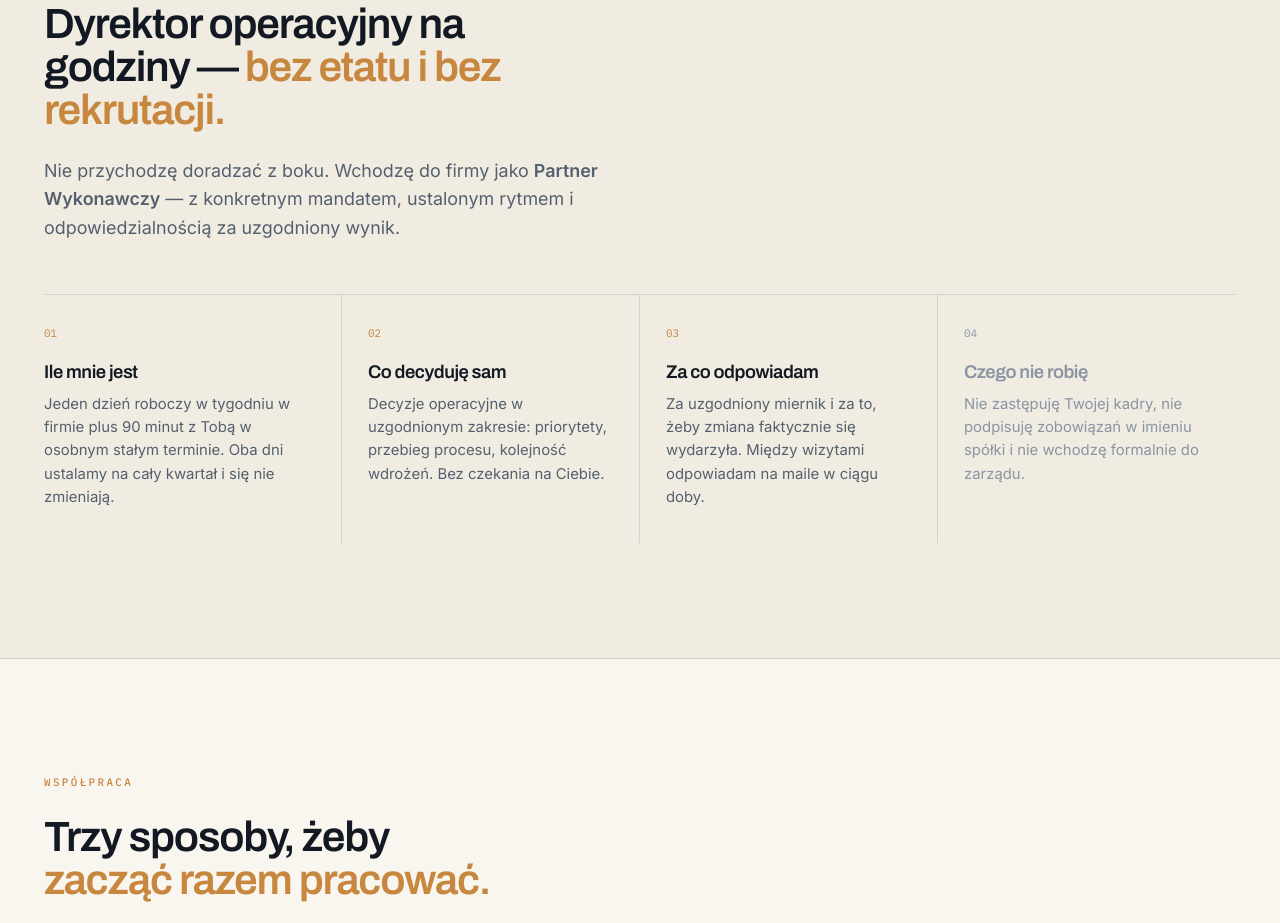
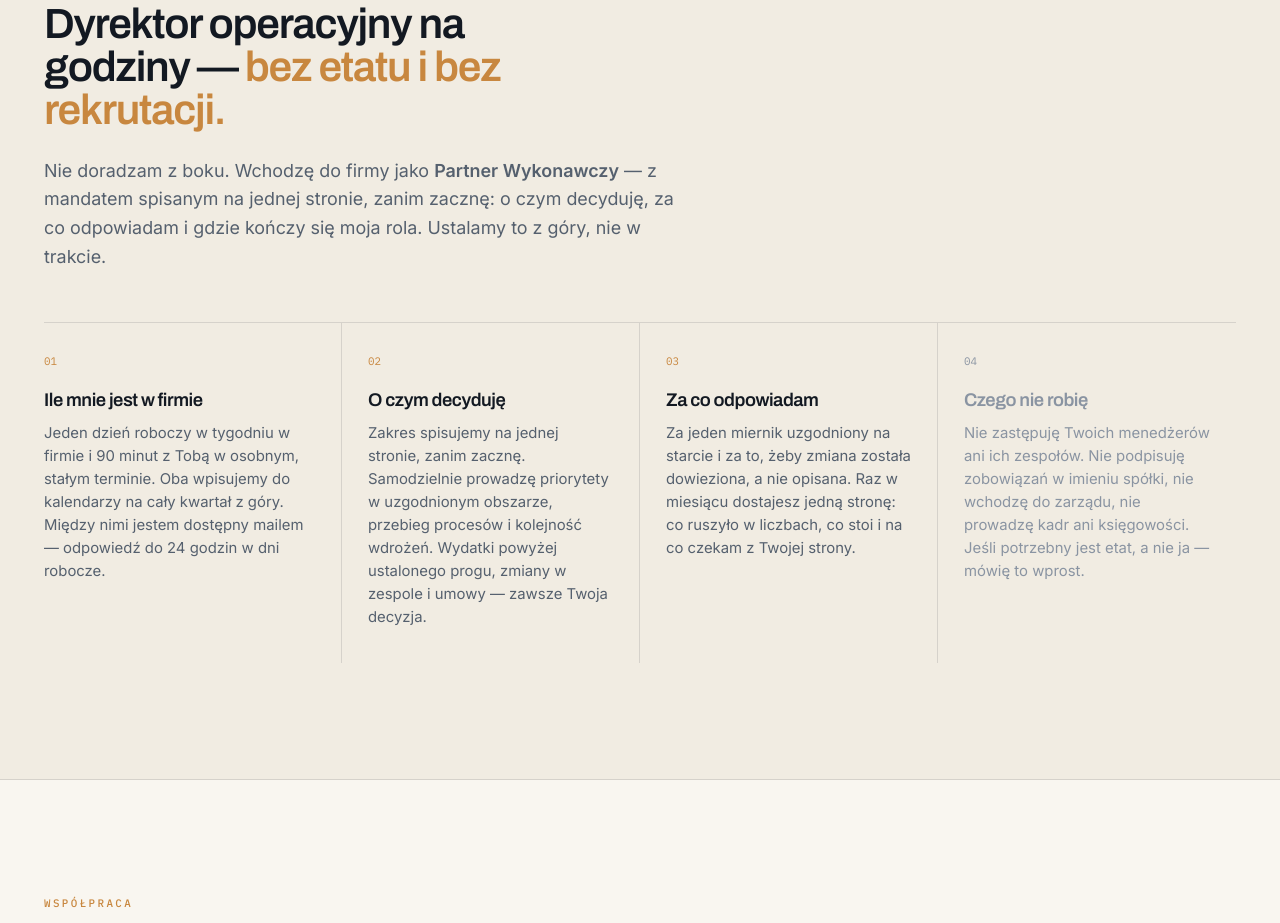
Before and after one commit to SzymSwir/3S, a plain HTML site: page index.html in a window 1280 px wide. Shown: the part 4368-5291 px from the top of the page. Drawn offline with Linux system fonts and the light colour scheme.

Commit message:
Sekcja Rola - mandat opisany konkretnie: zakres decyzji, odpowiedzialnosc, granice

```diff
--- a/index.html
+++ b/index.html
@@ -676,30 +676,39 @@ footer{background:var(--noc);border-top:1px solid var(--linia-j);padding:38px 0}
     <span class="et">Rola</span>
     <h2>Dyrektor operacyjny na godziny — <span class="zl">bez etatu i bez rekrutacji.</span></h2>
     <p class="lead">
-      Nie przychodzę doradzać z boku. Wchodzę do firmy jako <b>Partner Wykonawczy</b> — z konkretnym
-      mandatem, ustalonym rytmem i odpowiedzialnością za uzgodniony wynik.
+      Nie doradzam z boku. Wchodzę do firmy jako <b>Partner Wykonawczy</b> — z mandatem spisanym
+      na jednej stronie, zanim zacznę: o czym decyduję, za co odpowiadam i gdzie kończy się moja
+      rola. Ustalamy to z góry, nie w trakcie.
     </p>
 
     <div class="mand">
       <div class="mk2">
         <em>01</em>
-        <h3>Ile mnie jest</h3>
-        <p>Jeden dzień roboczy w tygodniu w firmie plus 90 minut z Tobą w osobnym stałym terminie. Oba dni ustalamy na cały kwartał i się nie zmieniają.</p>
+        <h3>Ile mnie jest w firmie</h3>
+        <p>Jeden dzień roboczy w tygodniu w firmie i 90 minut z Tobą w osobnym, stałym terminie.
+        Oba wpisujemy do kalendarzy na cały kwartał z góry. Między nimi jestem dostępny mailem —
+        odpowiedź do 24 godzin w dni robocze.</p>
       </div>
       <div class="mk2">
         <em>02</em>
-        <h3>Co decyduję sam</h3>
-        <p>Decyzje operacyjne w uzgodnionym zakresie: priorytety, przebieg procesu, kolejność wdrożeń. Bez czekania na Ciebie.</p>
+        <h3>O czym decyduję</h3>
+        <p>Zakres spisujemy na jednej stronie, zanim zacznę. Samodzielnie prowadzę priorytety
+        w uzgodnionym obszarze, przebieg procesów i kolejność wdrożeń. Wydatki powyżej ustalonego
+        progu, zmiany w zespole i umowy — zawsze Twoja decyzja.</p>
       </div>
       <div class="mk2">
         <em>03</em>
         <h3>Za co odpowiadam</h3>
-        <p>Za uzgodniony miernik i za to, żeby zmiana faktycznie się wydarzyła. Między wizytami odpowiadam na maile w ciągu doby.</p>
+        <p>Za jeden miernik uzgodniony na starcie i za to, żeby zmiana została dowieziona,
+        a nie opisana. Raz w miesiącu dostajesz jedną stronę: co ruszyło w liczbach, co stoi
+        i na co czekam z Twojej strony.</p>
       </div>
       <div class="mk2 nie">
         <em>04</em>
         <h3>Czego nie robię</h3>
-        <p>Nie zastępuję Twojej kadry, nie podpisuję zobowiązań w imieniu spółki i nie wchodzę formalnie do zarządu.</p>
+        <p>Nie zastępuję Twoich menedżerów ani ich zespołów. Nie podpisuję zobowiązań w imieniu
+        spółki, nie wchodzę do zarządu, nie prowadzę kadr ani księgowości. Jeśli potrzebny jest
+        etat, a nie ja — mówię to wprost.</p>
       </div>
     </div>
   </div>
```
